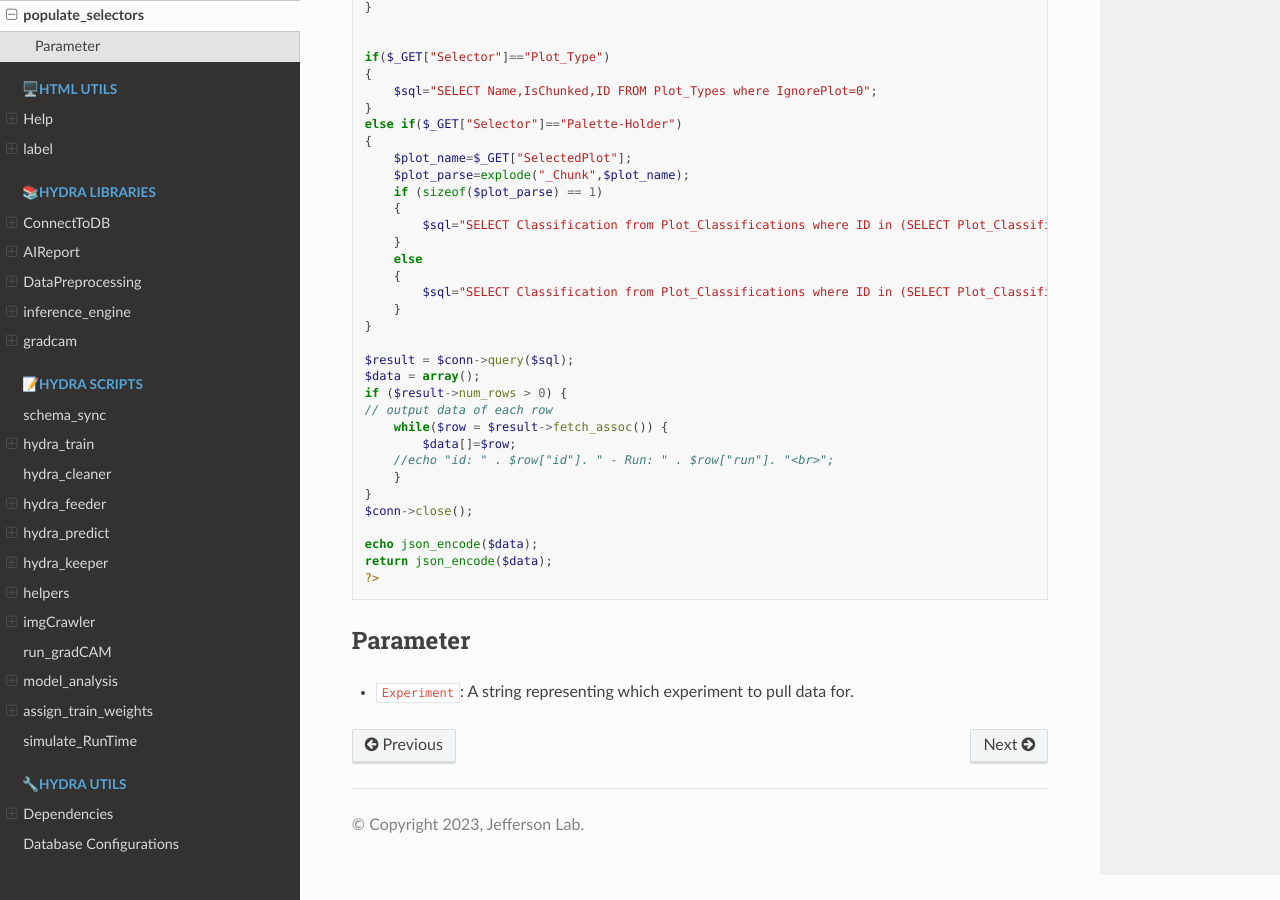
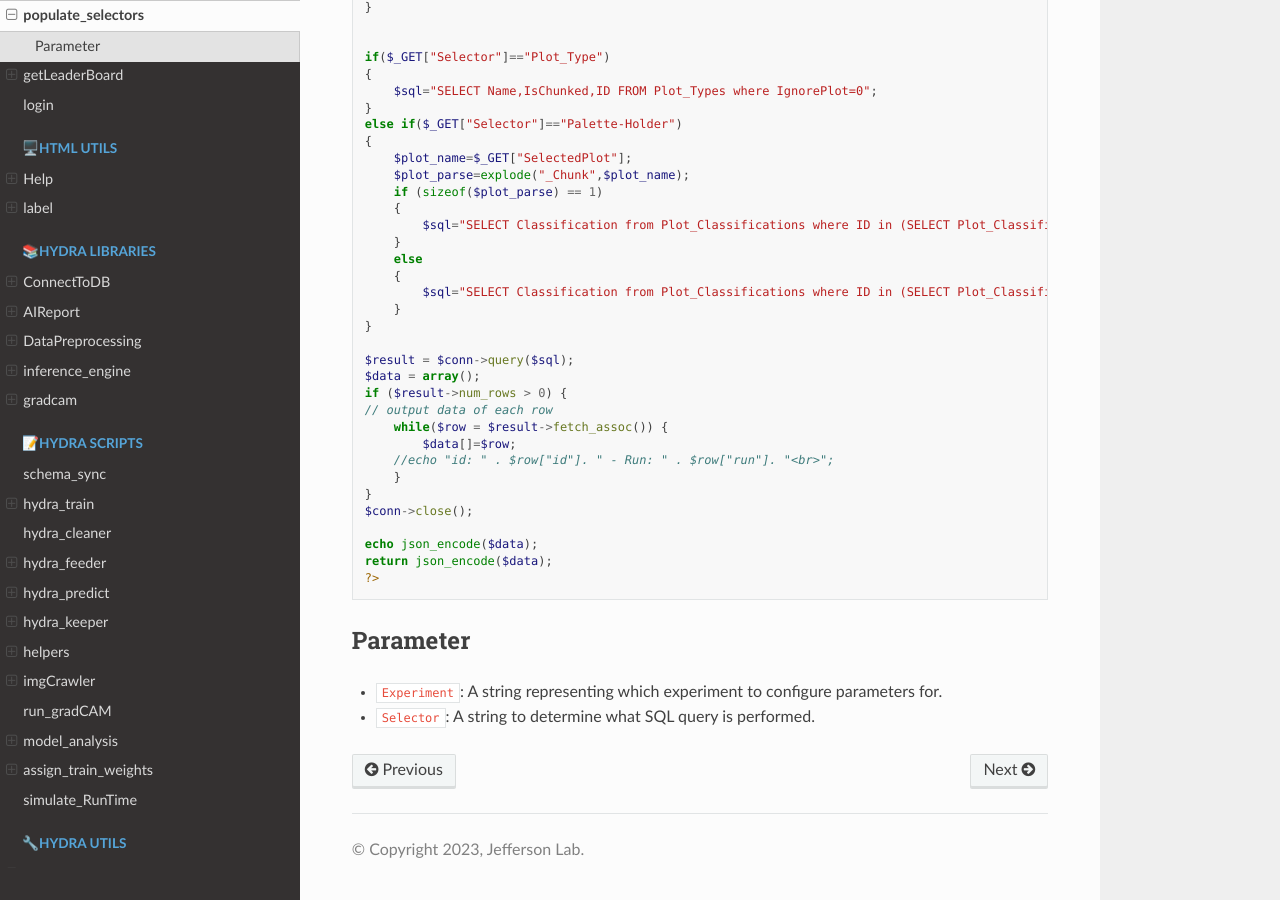
Before and after one commit to kartgoel/HydraDocumentation, a Sphinx documentation site: the page built from docs/populateSelectors.rst, in a window 1280 px wide and 900 px high, scrolled down 822 px. Built offline with Sphinx 7.4.7 and the Read the Docs theme 2.0.0, drawn with Linux system fonts in a browser that asks for light colours; pages that are not in the unit, such as notebooks, are missing from menus.

```diff
--- a/docs/conf.py
+++ b/docs/conf.py
@@ -46,3 +46,9 @@ def setup(app):
 
 # -- Options for EPUB output
 epub_show_urls = 'footnote'
+
+# -- Allow Auto Hyperlinking to subheadings
+extensions = [
+    'sphinx.ext.autosectionlabel'
+]
+autosectionlabel_prefix_document = True
--- a/docs/index.rst
+++ b/docs/index.rst
@@ -27,6 +27,8 @@ Check out the Github for further information.
    :caption: HTML Integrators
 
    populateSelectors
+   getLeaderBoard
+   login
 
 
 .. toctree::
--- a/docs/labeler.rst
+++ b/docs/labeler.rst
@@ -362,7 +362,7 @@ Parameters
 populate_selectors.php
 ~~~~~~~~~~~~~~~~~
 
-This segment
+This segment is calling a php file, which can be found here: :ref:'populateSelectors'
 
 .. code-block:: html
 
--- a/docs/populateSelectors.rst
+++ b/docs/populateSelectors.rst
@@ -77,4 +77,5 @@ This php file is called in the :ref:'labeler:PopulateSelector' function from the
 Parameter
 ~~~~~~~~~~~~~~~~~~
 
-- ``Experiment``: A string representing which experiment to pull data for.
+- ``Experiment``: A string representing which experiment to configure parameters for.
+- ``Selector``: A string to determine what SQL query is performed.
```
Also changed, not shown: docs/getLeaderBoard.rst (added, +76 -0 lines), docs/login.rst (added, +8 -0 lines).
